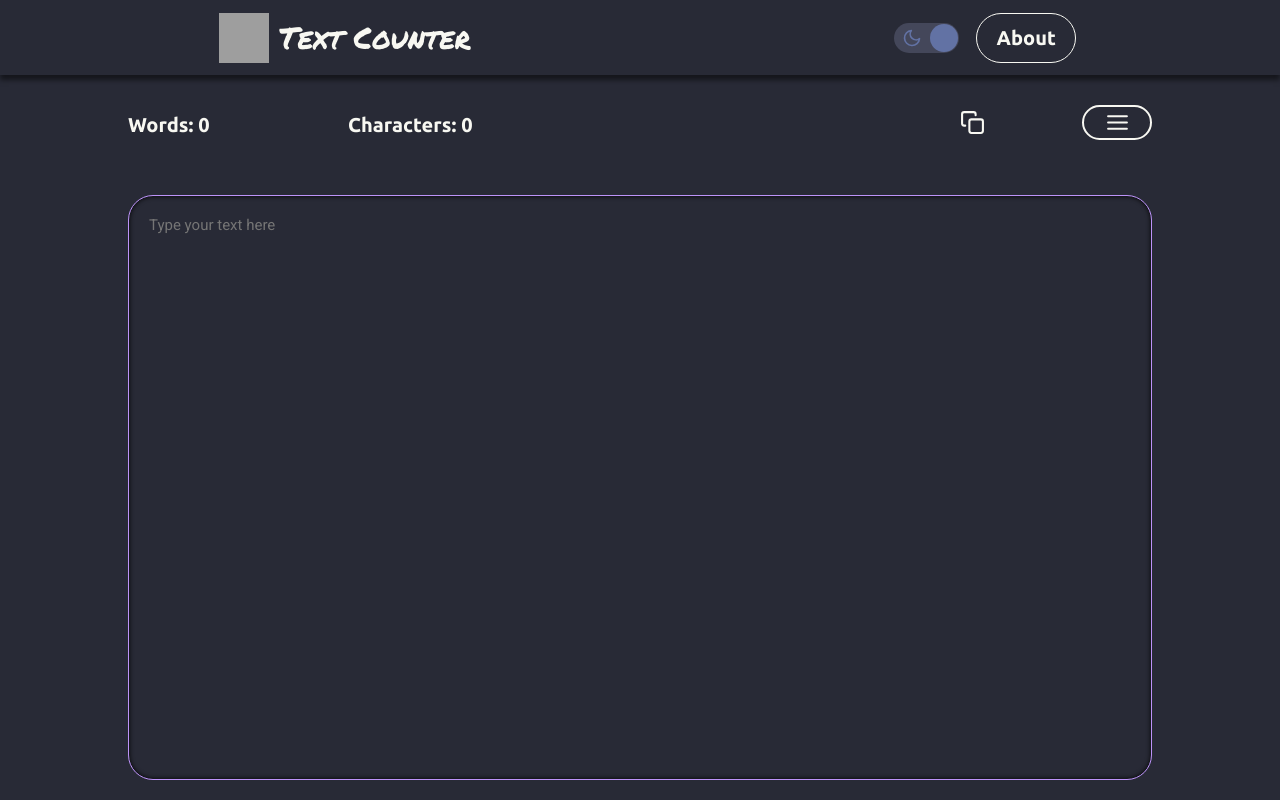
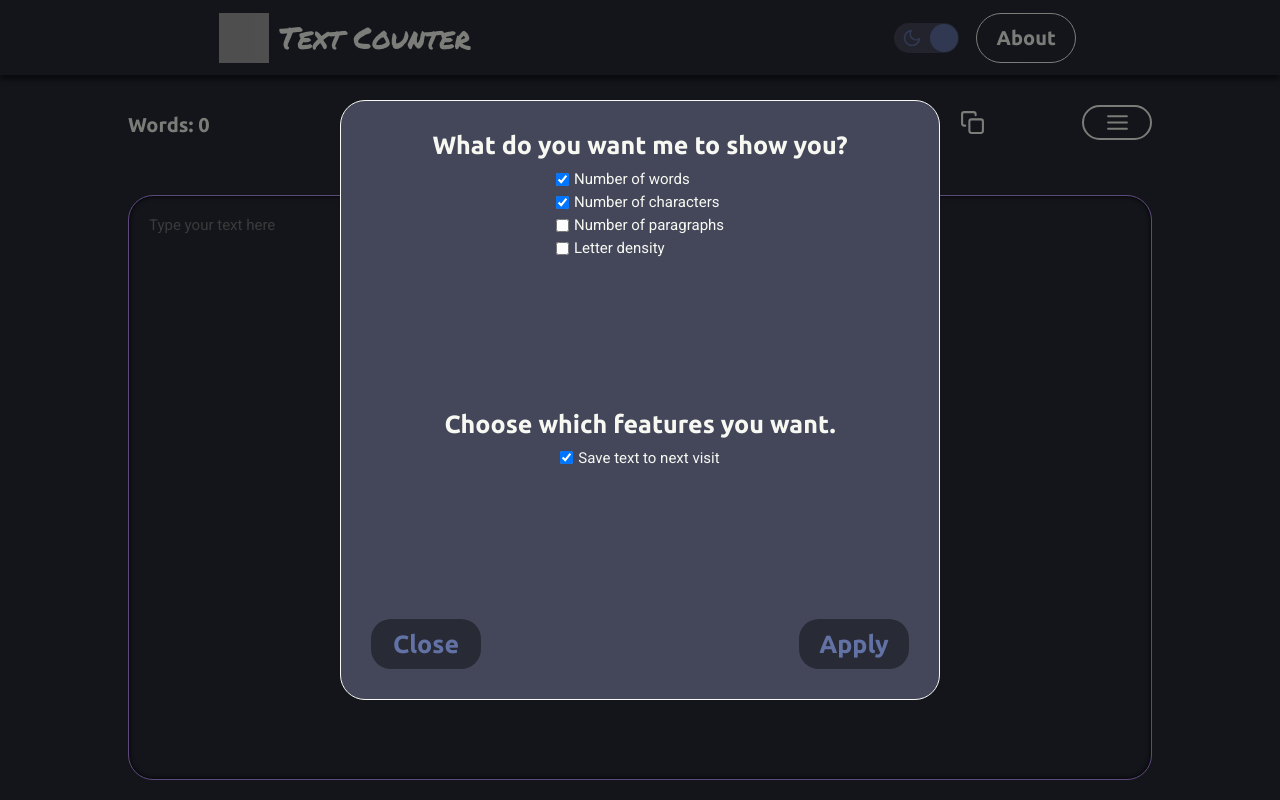
Before and after one commit to iago-mendes/textcounter, a Next.js app: page / in a window 1280 px wide. Both pictures are taken after a click on the button 1117 px from the left and 122 px from the top of the page. Built offline with nearby package versions, Linux system fonts and the light colour scheme; grey boxes are pictures that could not be loaded.

Commit message:
add optios modal component

```diff
--- a/package.json
+++ b/package.json
@@ -13,12 +13,14 @@
     "react": "17.0.1",
     "react-dom": "17.0.1",
     "react-icons": "^4.1.0",
+    "react-modal": "^3.12.1",
     "react-switch": "^5.0.1",
     "styled-components": "^5.2.1"
   },
   "devDependencies": {
     "@types/node": "^14.14.19",
     "@types/react": "^17.0.0",
+    "@types/react-modal": "^3.10.6",
     "@types/styled-components": "^5.1.7",
     "typescript": "^4.1.3"
   }
--- a/src/components/OptionsModal.tsx
+++ b/src/components/OptionsModal.tsx
@@ -1,3 +1,8 @@
+import {ChangeEvent} from 'react'
+import Modal from 'react-modal'
+
+import Container from '../styles/components/OptionsModal'
+
 export interface ShowInfo
 {
 	words: boolean
@@ -25,3 +30,162 @@ export const defaultFeatures =
 	suggestions: false,
 	save: true
 }
+
+interface OptionsParams
+{
+		isOpen: boolean
+		setIsOpen: Function
+		showInfo: ShowInfo
+		setShowInfo: Function
+		features: Features
+		setFeatures: Function
+}
+
+const Options: React.FC<OptionsParams> = ({isOpen, setIsOpen, showInfo, setShowInfo, features, setFeatures}) =>
+{
+	const desktopStyle: Modal.Styles =
+	{
+		overlay:
+		{
+			backgroundColor: 'rgba(0, 0, 0, 0.5)'
+		},
+		content:
+		{
+			display: 'flex',
+			alignItems: 'center',
+			justifyContent: 'center',
+			background: 'none',
+			border: 'none',
+			padding: 0,
+			width: '100%',
+			height: '100%',
+			left: 0,
+			top: 0
+		}
+	}
+
+	let tmpShowInfo: ShowInfo =
+	{
+		words: showInfo.words,
+		characters: showInfo.characters,
+		paragraphs: showInfo.paragraphs,
+		letters: showInfo.letters
+	}
+
+	let tmpFeatures: Features =
+	{
+		suggestions: features.suggestions,
+		save: features.save
+	}
+
+	function handleChange(e: ChangeEvent<HTMLInputElement>)
+	{
+		const {name} = e.target
+
+		if (name === 'words') tmpShowInfo['words'] = !tmpShowInfo.words
+		if (name === 'characters') tmpShowInfo['characters'] = !tmpShowInfo.characters
+		if (name === 'paragraphs') tmpShowInfo['paragraphs'] = !tmpShowInfo.paragraphs
+		if (name === 'letters') tmpShowInfo['letters'] = !tmpShowInfo.letters
+		if (name === 'suggestions') tmpFeatures['suggestions'] = !tmpFeatures.suggestions
+		if (name === 'save') tmpFeatures['save'] = !tmpFeatures.save
+	}
+
+	function handleApplyChanges()
+	{
+			let savedOptions = ''
+			for (let [key, value] of Object.entries(tmpShowInfo))
+			{
+					if (value === true) savedOptions += `,${key}`
+			}
+			for (let [key, value] of Object.entries(tmpFeatures))
+			{
+					if (value === true) savedOptions += `,${key}`
+			}
+			localStorage.setItem('@text-counter/options', savedOptions)
+
+			setShowInfo(tmpShowInfo)
+			setFeatures(tmpFeatures)
+			setIsOpen(false)
+	}
+
+	return (
+		<Modal
+			isOpen = {isOpen}
+			style = {desktopStyle}
+			id="optionsContainer"
+		>
+			<Container>
+				<div className="options">
+					<label>What do you want me to show you?</label>
+					<ul>
+						<li>
+							<input
+								type="checkbox"
+								defaultChecked={tmpShowInfo.words}
+								onChange={handleChange}
+								name="words"
+								id="words"
+							/>
+							<span>Number of words</span>
+						</li>
+						<li>
+							<input
+								type="checkbox"
+								defaultChecked={tmpShowInfo.characters}
+								onChange={handleChange}
+								name="characters"
+								id="characters"
+							/>
+							<span>Number of characters</span>
+						</li>
+						<li>
+							<input
+								type="checkbox"
+								defaultChecked={tmpShowInfo.paragraphs}
+								onChange={handleChange}
+								name="paragraphs"
+								id="paragraphs"
+							/>
+							<span>Number of paragraphs</span>
+						</li>
+						<li>
+							<input
+								type="checkbox"
+								defaultChecked={tmpShowInfo.letters}
+								onChange={handleChange}
+								name="letters"
+								id="letters"
+							/>
+							<span>Letter density</span>
+						</li>
+					</ul>
+				</div>
+				<div className="options">
+					<label>Choose which features you want.</label>
+					<ul>
+						<li>
+							<input
+								type="checkbox"
+								defaultChecked={tmpFeatures.save}
+								onChange={handleChange}
+								name="save"
+								id="save"
+							/>
+							<span>Save text to next visit</span>
+						</li>
+					</ul>
+				</div>
+				<div className="buttons">
+					<button onClick={() => setIsOpen(false)}>
+						Close
+					</button>
+					<button onClick={handleApplyChanges}>
+						Apply
+					</button>
+				</div>
+			</Container>
+		</Modal>
+	)
+}
+
+export default Options
--- a/src/pages/index.tsx
+++ b/src/pages/index.tsx
@@ -3,7 +3,7 @@ import {ChangeEvent, useEffect, useState} from 'react'
 import {FiMenu, FiCopy} from 'react-icons/fi'
 
 import Container from '../styles/pages/index'
-import {ShowInfo, defaultShowInfo, Features, defaultFeatures } from '../components/OptionsModal'
+import Options, {ShowInfo, defaultShowInfo, Features, defaultFeatures } from '../components/OptionsModal'
 
 const Home: React.FC = () =>
 {
@@ -22,10 +22,10 @@ const Home: React.FC = () =>
 
 	useEffect(() =>
 	{
-			const savedOptions = localStorage.getItem('@text-counter/options')
+		const savedOptions = localStorage.getItem('options')
 		if (savedOptions)
 		{
-					const options = savedOptions.split(',')
+			const options = JSON.parse(savedOptions)
 			let tmpShowInfo: ShowInfo =
 			{
 				words: false,
@@ -100,6 +100,14 @@ const Home: React.FC = () =>
 			<Head>
 				<title>Home</title>
 			</Head>
+			<Options
+				isOpen={isOptionsOpen}
+				setIsOpen={setIsOptionsOpen}
+				showInfo={showInfo}
+				setShowInfo={setShowInfo}
+				features={features}
+				setFeatures={setFeatures}
+			/>
 			<div className="infoButtonsContainer">
 				<div className="info">
 					{showInfo.words && <span className="showInfo">Words: {info.words}</span>}
--- /dev/null
+++ b/src/styles/components/OptionsModal.ts
@@ -0,0 +1,99 @@
+import styled from 'styled-components'
+
+const Container = styled.div`
+	height: 75vh;
+	width: 75vh;
+	border: 1px solid ${p => p.theme.colors.text};
+	background: ${p => p.theme.colors.secondary};
+	border-radius: 2.5rem;
+	padding: 3rem;
+
+	display: flex;
+	flex-direction: column;
+	align-items: center;
+	justify-content: space-between;
+	gap: 15;
+
+	.options
+	{
+		width: 100%;
+		display: flex;
+		flex-direction: column;
+		align-items: center;
+		justify-content: center;
+
+		label
+		{
+			font-family: Ubuntu;
+			color: ${p => p.theme.colors.text};
+			font-size: 2.5rem;
+		}
+
+		ul
+		{
+			margin-top: 1rem;
+			list-style: none;
+
+			display: flex;
+			flex-direction: column;
+			gap: 0.5rem;
+		}
+
+		li
+		{
+			display: flex;
+			align-items: center;
+			gap: 0.5rem;
+
+			input
+			{
+				cursor: pointer;
+				transition: 0.5s;
+
+				:hover
+				{
+					transform: scale(1.2);
+				}
+			}
+
+			span
+			{
+				font-family: Roboto;
+				color: ${p => p.theme.colors.text};
+				font-size: 1.5rem;
+			}
+		}
+	}
+
+	.buttons
+	{
+		width: 100%;
+		display: flex;
+		align-items: center;
+		justify-content: space-between;
+
+		button
+		{
+			height: 5rem;
+			width: 11rem;
+			border: none;
+			border-radius: 2rem;
+
+			background-color: ${p => p.theme.colors.primary};
+			color: ${p => p.theme.colors.secondaryStrong};
+			font-family: Ubuntu;
+			font-size: 2.5rem;
+
+			cursor: pointer;
+			transition: 0.5s;
+
+			:hover
+			{
+				background-color: ${p => p.theme.colors.secondaryStrong};
+				color: ${p => p.theme.colors.primary};
+			}
+		}
+	}
+`
+
+export default Container
```
Also changed, not shown: 1 other file (tests, documents, lock files or other folders). Lines whose indentation alone changed are shown as unchanged.
